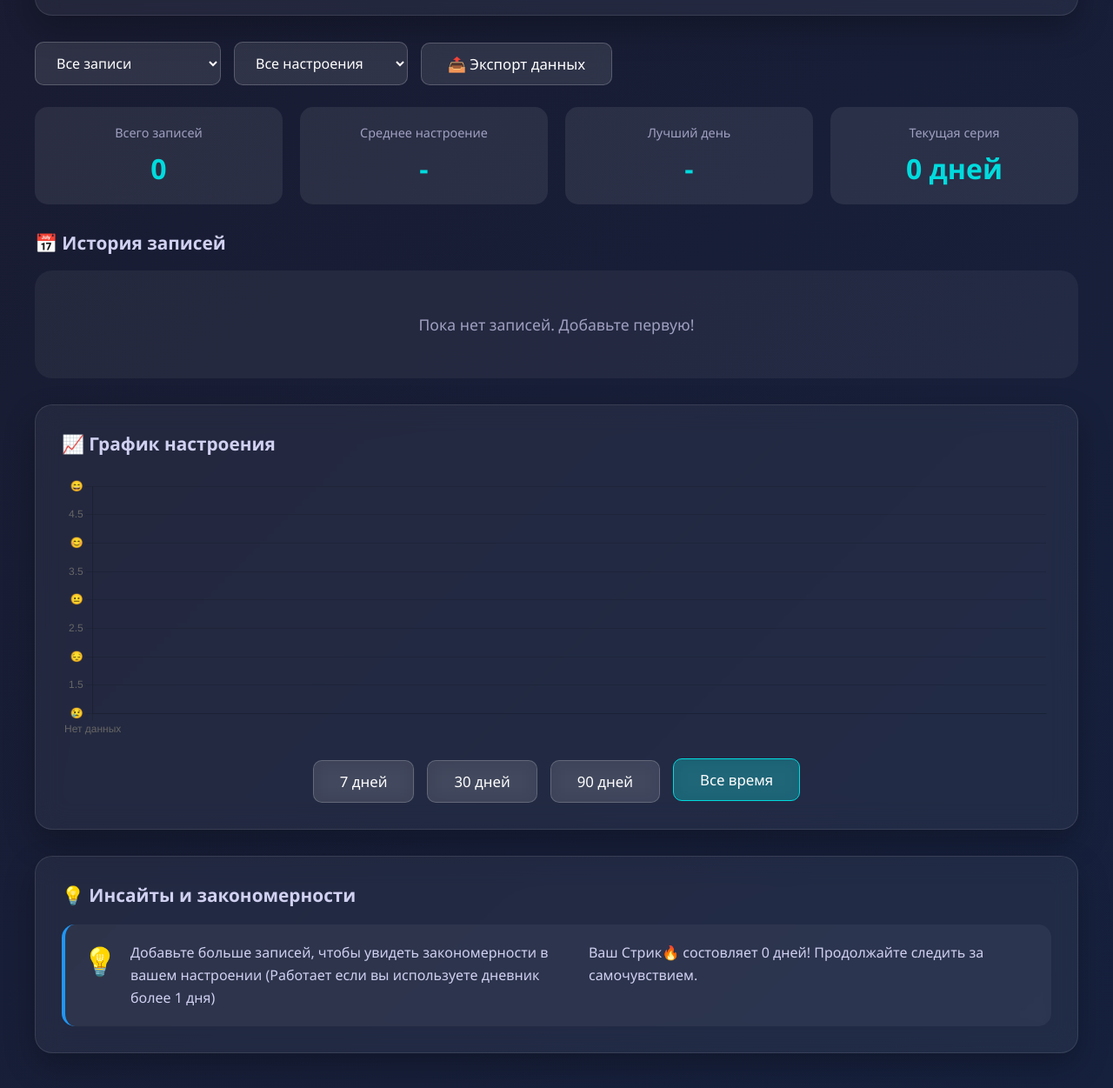
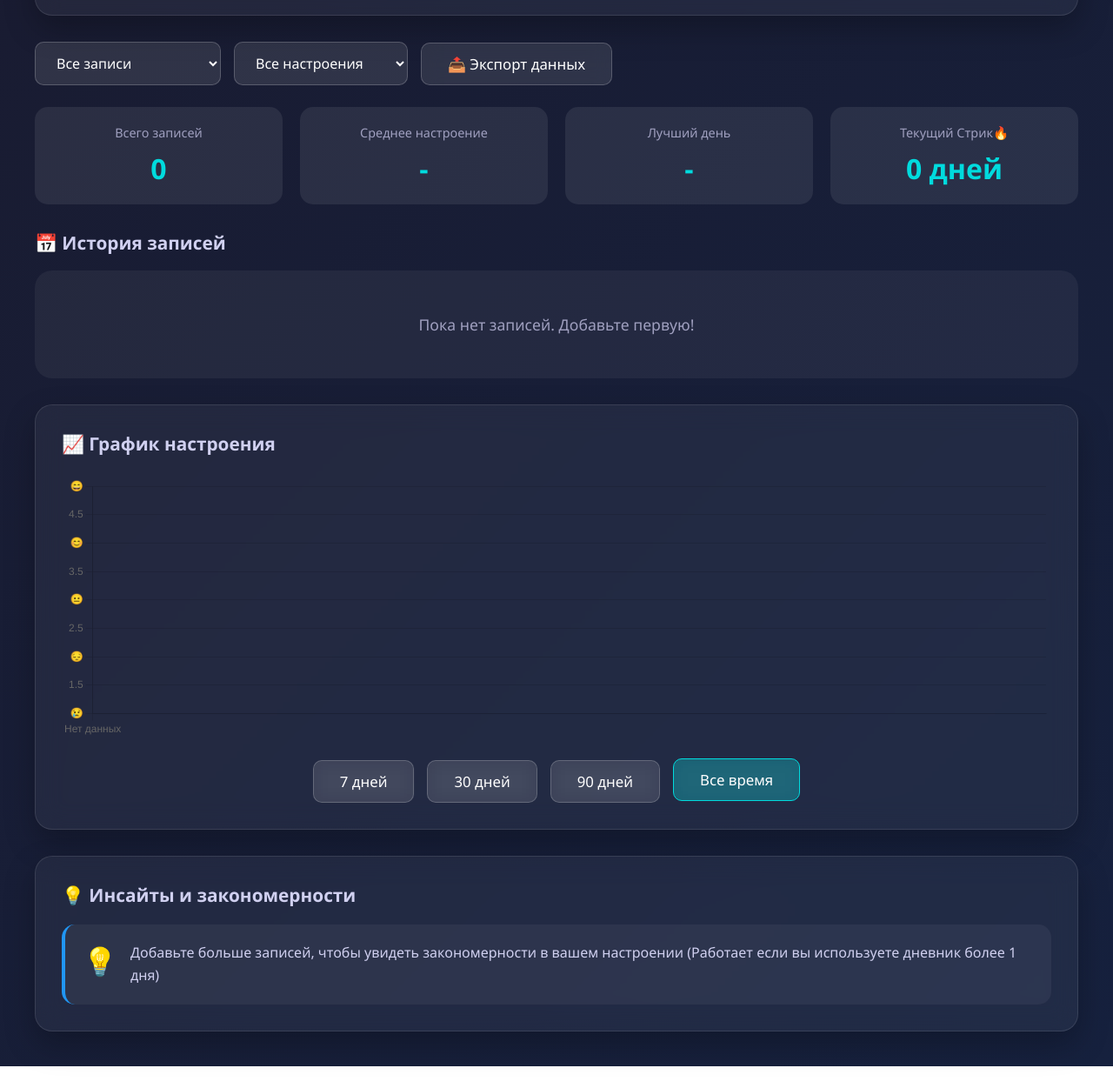
Before and after one commit to mir65344/Cube-, a website: page Mode Cube/public/journal.html in a window 1280 px wide. Shown: the part 775-2026 px from the top of the page at 87% size. After the commit the page ends 2001 px from the top, so only its background shows below. Drawn offline with nearby package versions, Linux system fonts and the light colour scheme.

Commit message:
Update journal.html

```diff
--- a/Mode Cube/public/journal.html
+++ b/Mode Cube/public/journal.html
@@ -970,9 +970,6 @@ class MoodJournal {
                     <div class="insight-text">
                         Добавьте больше записей, чтобы увидеть закономерности в вашем настроении (Работает если вы используете дневник более 1 дня)
                     </div>
-                    <div class="insight-text">
-                        Ваш Стрик🔥 состовляет 0 дней! Продолжайте следить за самочувствием.
-                    </div>
                 </div>
             `;
             return;
@@ -1343,7 +1340,7 @@ function saveTestToJournal(score, moodText, answers) {
                         <div class="stat-value" id="best-day">-</div>
                     </div>
                     <div class="stat-card">
-                        <div class="stat-label">Текущая серия</div>
+                        <div class="stat-label">Текущий Стрик🔥</div>
                         <div class="stat-value" id="current-streak">0 дней</div>
                     </div>
                 </div>
```
